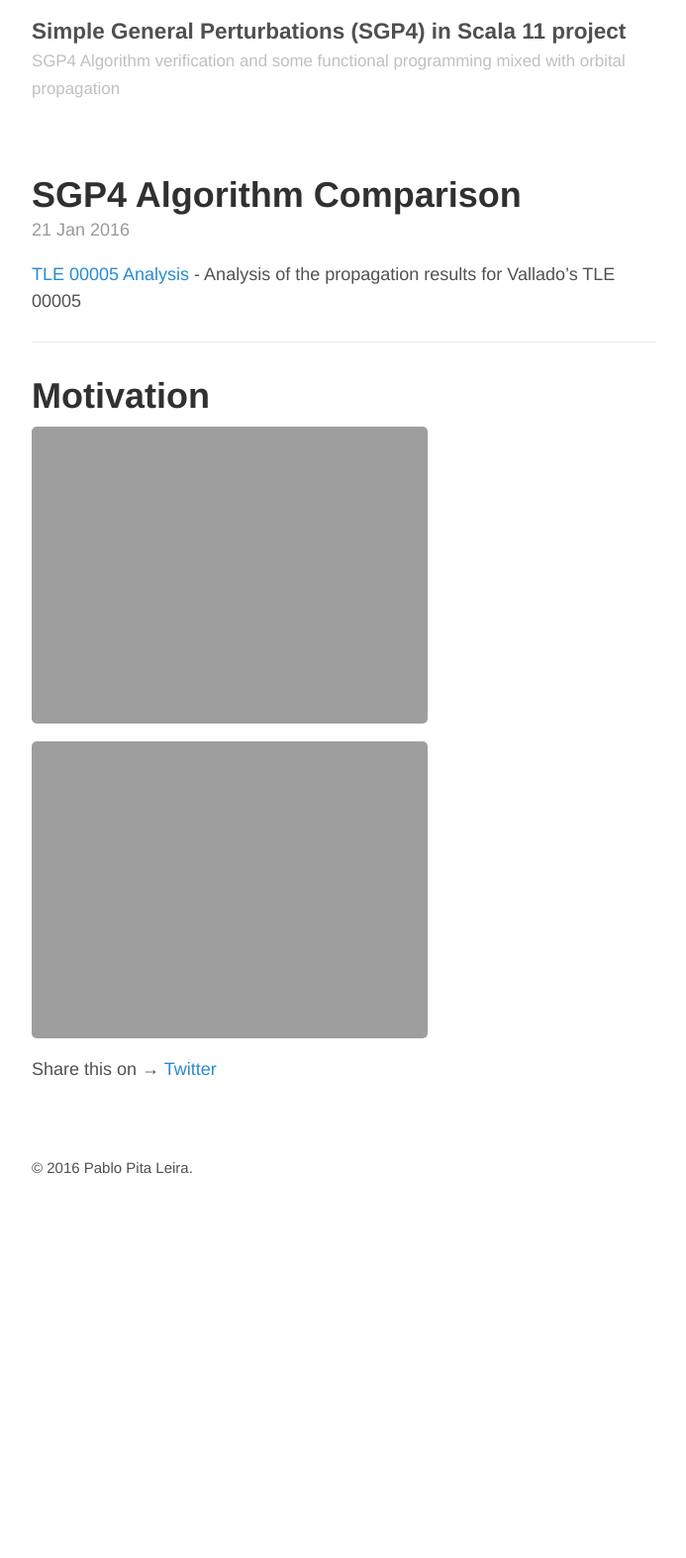
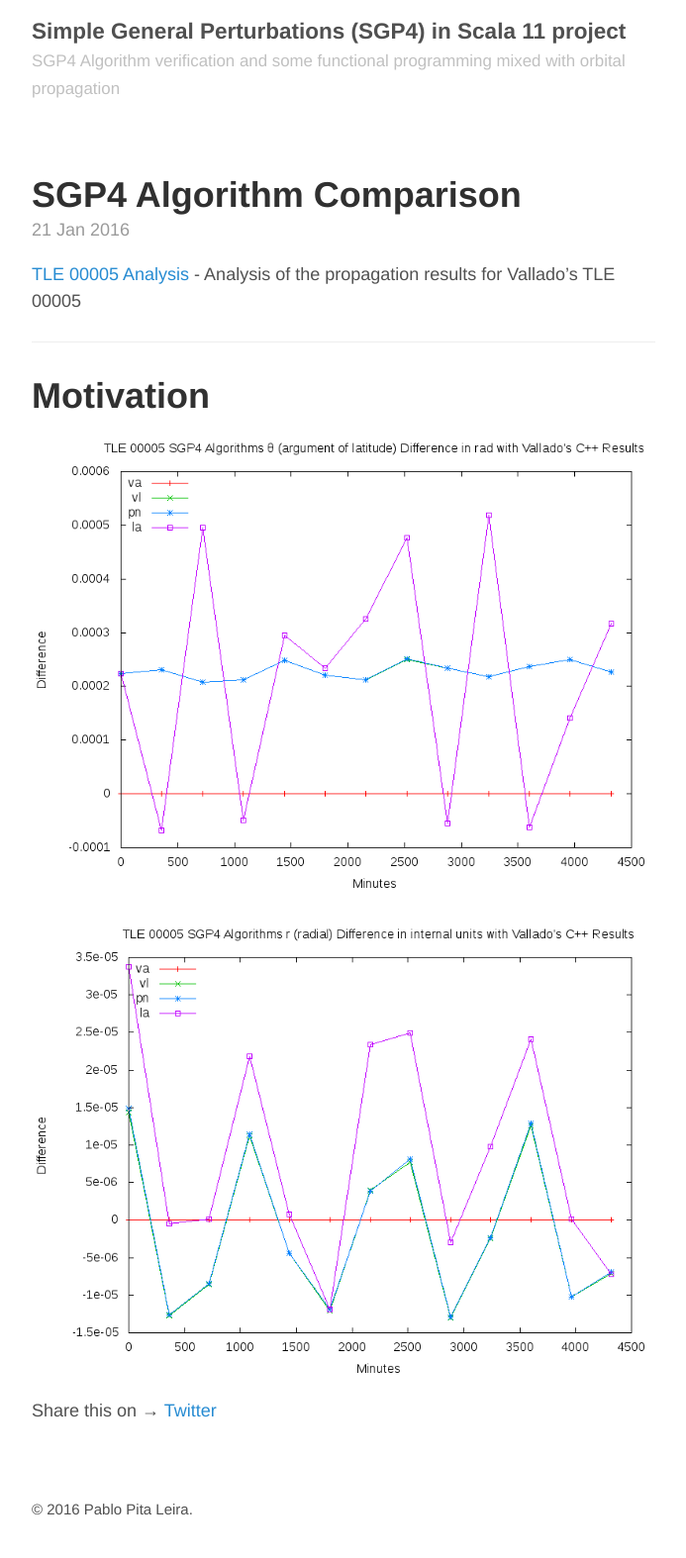
Before and after one commit to pleira/SGP4Extensions, a Jekyll site: the page built from _posts/2016-01-21-sgp4-data-comparison.md, in a window 1280 px wide. Shown: the whole page at 99% size, without its empty margins (293-986 px from the left). Built offline with Jekyll 4.4.1, drawn with Linux system fonts in a browser that asks for light colours; Markdown is read by kramdown in place of the engine named in the settings; before the commit the page ends 1229 px from its top, so only the background shows below that.

Commit message:
Corrections

```diff
--- a/_posts/2016-01-21-sgp4-data-comparison.md
+++ b/_posts/2016-01-21-sgp4-data-comparison.md
@@ -10,5 +10,5 @@ title: SGP4 Algorithm Comparison
 # Motivation
 
 
-![Difference of argument of the latitude]({{ site.url }}/assets/vallado/dθ_pn_00005.png)
-![Difference of distance (internal units)]({{ site.url }}/assets/vallado/dr_pn_00005.png)
+![Difference of argument of the latitude]({{ site.url }}/assets/img/dθ_pn_00005.png)
+![Difference of distance (internal units)]({{ site.url }}/assets/img/dr_pn_00005.png)
```
